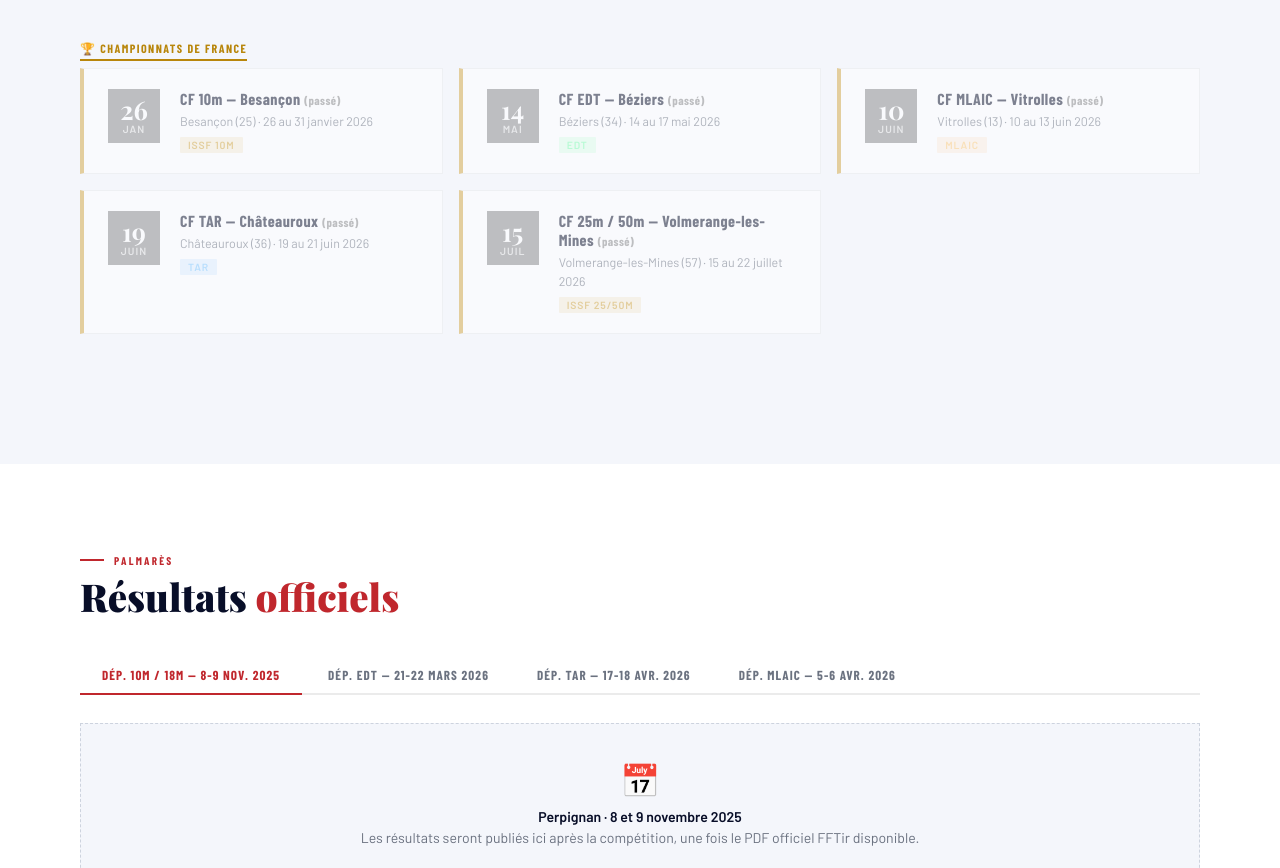
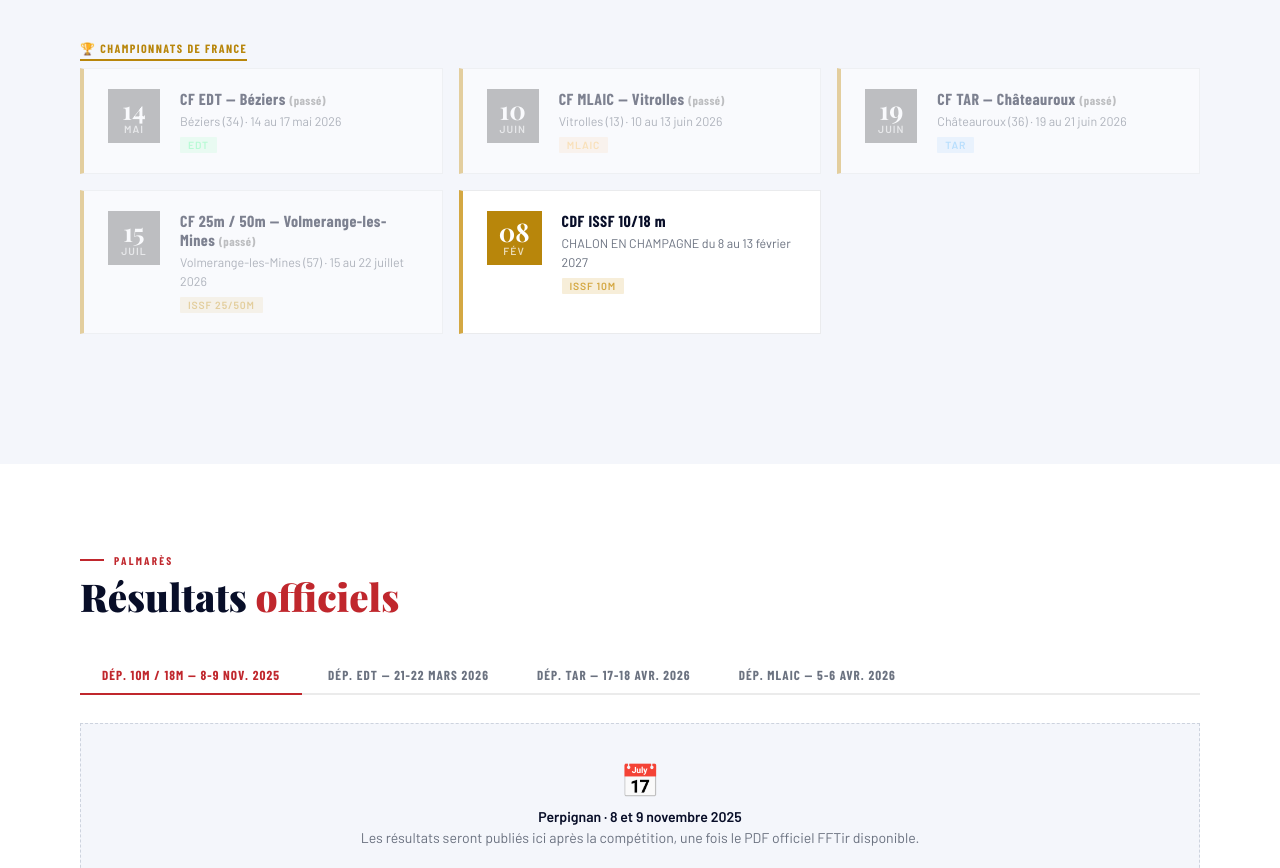
Before and after one commit to liguelrtir-lr/cdtir66, an Eleventy site: page src/index.njk in a window 1280 px wide. Shown: the part 2515-3383 px from the top of the page. Built offline with nearby package versions, Linux system fonts and the light colour scheme; Eleventy itself is replaced by a stand-in of ours; files that its build step writes are made by us from their sources.

Commit message:
Update Calendrier des compétitions “cf-10m-besancon”

```diff
--- a/src/calendrier/cf-10m-besancon.md
+++ b/src/calendrier/cf-10m-besancon.md
@@ -1,7 +1,7 @@
 ---
-title: CF 10m — Besançon
-date: 2026-01-26
-lieu: Besançon (25) · 26 au 31 janvier 2026
+title: "CDF ISSF 10/18 m "
+date: 2027-02-08T08:00:00.000+01:00
+lieu: CHALON EN CHAMPAGNE du 8 au 13 février 2027
 niveau: championnat
 discipline: ISSF 10m
 ---
```
